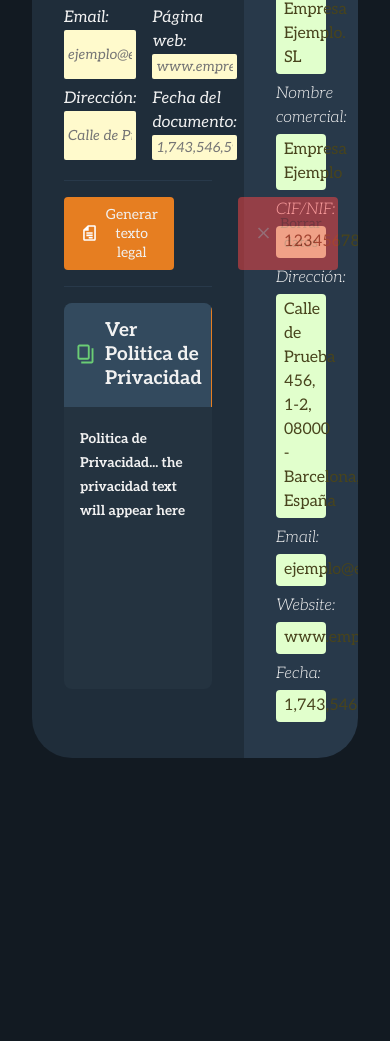
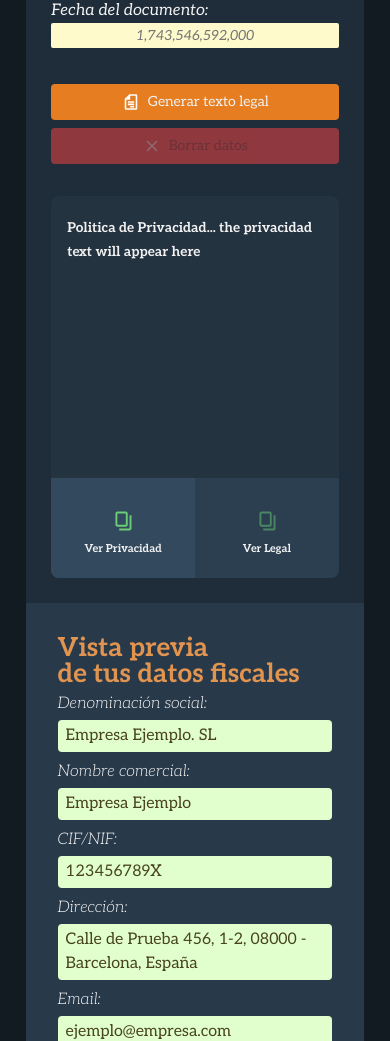
Before and after one commit to SrCarlosAlonso/generador-legal, a website built with Vite: page index.html in a window 390 px wide. Shown: the part 644-1685 px from the top of the page. Before the commit the page ends 1434 px from the top, so only its background shows below. Built offline with nearby package versions, Linux system fonts and the light colour scheme; files whose address does not match are found by name.

Commit message:
Refactor CSS to use clamp for responsive font sizes and add media queries for improved layout on smaller screens

```diff
--- a/index.html
+++ b/index.html
@@ -8,7 +8,8 @@
   <link type="text/css" rel="stylesheet" href="/src/assets/css/style.css" />
   <title>Beta | Generador de textos {placeholder} legales</title>
   <meta name="description" content="Generador de textos legales para tu web.">
-  <meta name="keywords" content="textos legales, generador de textos legales, aviso legal, politica de privacidad, RGPD, LOPD">
+  <meta name="keywords"
+    content="textos legales, generador de textos legales, aviso legal, politica de privacidad, RGPD, LOPD">
   <meta name="author" content="Sr.CarlosAlonso">
   <meta name="robots" content="index, follow">
   <meta property="og:title" content="Beta | Generador de textos {placeholder} legales">
@@ -21,7 +22,8 @@
     <header>
       <h1 class="title">Generador de textos <em>{placeholder}</em> legales
       </h1>
-      <p>Nota Legal: <strong>No hacemos NADA con tus datos, no almacenamos, ni vendemos ni nada de nada. 😇 </strong>
+      <p class="nota-legal">Nota Legal: <strong>No hacemos NADA con tus datos, no almacenamos, ni vendemos ni nada de
+          nada. 😇 </strong>
       </p>
     </header>
     <main id="app">
@@ -54,8 +56,7 @@
               </div>
               <div class="input-container ">
                 <label for="">Dirección:</label>
-                <input type="text" name="" id="input-direccion"
-                  placeholder="">
+                <input type="text" name="" id="input-direccion" placeholder="">
               </div>
               <div class="input-container ">
                 <label for="">Fecha del documento:</label>
@@ -80,10 +81,10 @@
           <nav>
             <a id="btn-toggle-privacidad" class="active">
               <img src="/src/assets/img/icon_copy.svg" alt="copy text privacidad">
-              Ver Politica de Privacidad</a>
+              Ver Privacidad</a>
             <a id="btn-toggle-legal">
               <img src="/src/assets/img/icon_copy.svg" alt="copy text legal">
-              Ver Avíso Legal</a>
+              Ver Legal</a>
           </nav>
           <div id="container-texts">
             <div id="txt-toggle-privacidad" class="active style-preview">
@@ -114,6 +115,33 @@
     </main>
 
     </section>
+
+    <footer>
+      <h2>Generador de textos legales gratuitos para tu web</h2>
+      <p>Generador de textos legales para tu web. Genera tu aviso legal y política de privacidad de forma gratuita y
+        sencilla.</p>
+      <nav>
+        <a class="btn-github" href="https://github.com/CarlosAlonso/generador-legal" target="_blank" rel="noreferrer">
+          <svg xmlns="http://www.w3.org/2000/svg" fill="none" stroke="currentColor" stroke-linecap="round"
+          stroke-linejoin="round" stroke-width="2" viewBox="0 0 24 24">
+          <path
+            d="M9 19c-4.3 1.4-4.3-2.5-6-3m12 5v-3.5c0-1 .1-1.4-.5-2 2.8-.3 5.5-1.4 5.5-6a4.6 4.6 0 0 0-1.3-3.2 4.2 4.2 0 0 0-.1-3.2s-1.1-.3-3.5 1.3a12.3 12.3 0 0 0-6.2 0C6.5 2.8 5.4 3.1 5.4 3.1a4.2 4.2 0 0 0-.1 3.2A4.6 4.6 0 0 0 4 9.5c0 4.6 2.7 5.7 5.5 6-.6.6-.6 1.2-.5 2V21" />
+        </svg>
+          <span>Ver en GitHub</span>
+        </a>
+
+        </a>
+        <ul class="social-links">
+          <li><a href="https://github.com/CarlosAlonso" target="_blank" rel="noreferrer"><img
+                src="/src/assets/img/github.svg" alt="github"></a></li>
+          <li><a href="https://www.linkedin.com/in/carlos-alonso-b73b0a195/" target="_blank" rel="noreferrer"><img
+                src="/src/assets/img/linkedin.svg" alt="linkedin"></a></li>
+          <li><a href="#" target="_blank" rel="noreferrer"><img src="/src/assets/img/twitter.svg" alt="Portfolio"></a>
+          </li>
+        </ul>
+      </nav>
+    </footer>
+
   </div>
 
 
--- a/src/assets/css/style.css
+++ b/src/assets/css/style.css
@@ -44,13 +44,13 @@
 
   --text-color: #f1f1f1;
 
-  --font-size-s: 0.75rem;
-  --font-size-m: 0.875rem;
-  --font-size-l: 1rem;
-  --font-size-xl: 1.25rem;
-  --font-size-2xl: 2.1rem;
-  --font-size-3xl: 2.5rem;
-  --font-size-4xl: 3.2rem;
+  --font-size-s: clamp(0.7rem, 0.65rem + 0.25vw, 0.75rem);
+  --font-size-m: clamp(0.8rem, 0.75rem + 0.5vw, 0.875rem);
+  --font-size-l: clamp(0.9rem, 0.85rem + 0.75vw, 1rem);
+  --font-size-xl: clamp(1rem, 0.9rem + 1vw, 1.25rem);
+  --font-size-2xl: clamp(1.4rem, 1.2rem + 1.8vw, 2.1rem);
+  --font-size-3xl: clamp(1.6rem, 1.4rem + 2.2vw, 2.5rem);
+  --font-size-4xl: clamp(1.8rem, 1.5rem + 3vw, 3.2rem);
   --font-family: "Aleo", Helvetica, Arial, sans-serif;
   /* Spacing */
   --spacing-s: 0.25rem;
@@ -420,3 +420,49 @@ h3.preview-title {
     color: #48441d;
   }
 }
+
+/*  ---- Responsive ---- */
+@media screen and (max-width: 768px) {
+  body{
+    padding: 1.6rem;
+  }
+  main{
+    flex-direction: column;
+    border-radius: var(--br-l);
+
+  }
+  #content {
+    width: 100%;
+    padding: 1.6rem;
+  }
+  form .column-3, form .column-2 {
+    grid-template-columns: 1fr;
+    gap: 0px;
+  }
+  .container-submit {
+    flex-direction: column;
+    gap: var(--spacing-s);
+    border-top: none;
+    border-bottom: none;
+  }
+  #container-toggle {
+    display: flex;
+    flex-direction: column-reverse;
+  }
+  #container-toggle nav a{
+    flex-direction: column;
+    text-align: center;
+    gap: 0px;
+    font-size: 11px;
+    line-height: 1;
+    border: none!important;
+    width: 50%!important;
+    min-height: 100px!important;
+    img{
+      width: 24px;
+    }
+  }
+  #preview {
+    width: 100%;
+  }
+}
```
